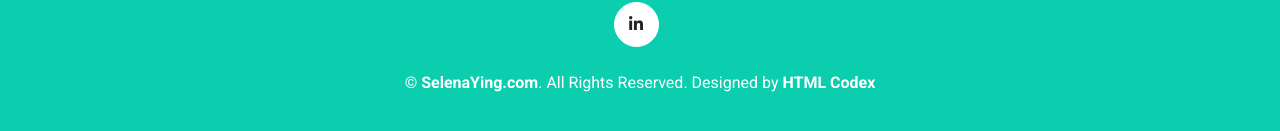
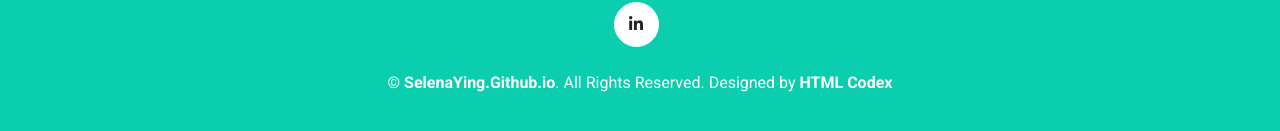
Before and after one commit to SelenaYing/aboutme, a plain HTML site: page index.html in a window 1280 px wide. Shown: the part 3197-3328 px from the top of the page. Drawn offline with nearby package versions, Linux system fonts and the light colour scheme.

Commit message:
Update index.html
update Website preserved rights

```diff
--- a/index.html
+++ b/index.html
@@ -310,7 +310,7 @@
             <div class="d-flex justify-content-center mb-4">
                 <a class="btn btn-light btn-social mr-2" href="http://linkedin.com/in/selenaying"><i class="fab fa-linkedin-in"></i></a>
             </div>
-            <p class="m-0">&copy; <a class="text-white font-weight-bold" href="#">SelenaYing.com</a>. All Rights
+            <p class="m-0">&copy; <a class="text-white font-weight-bold" href="#">SelenaYing.Github.io</a>. All Rights
                 Reserved. Designed by <a class="text-white font-weight-bold" href="https://htmlcodex.com">HTML Codex</a>
             </p>
         </div>
```
